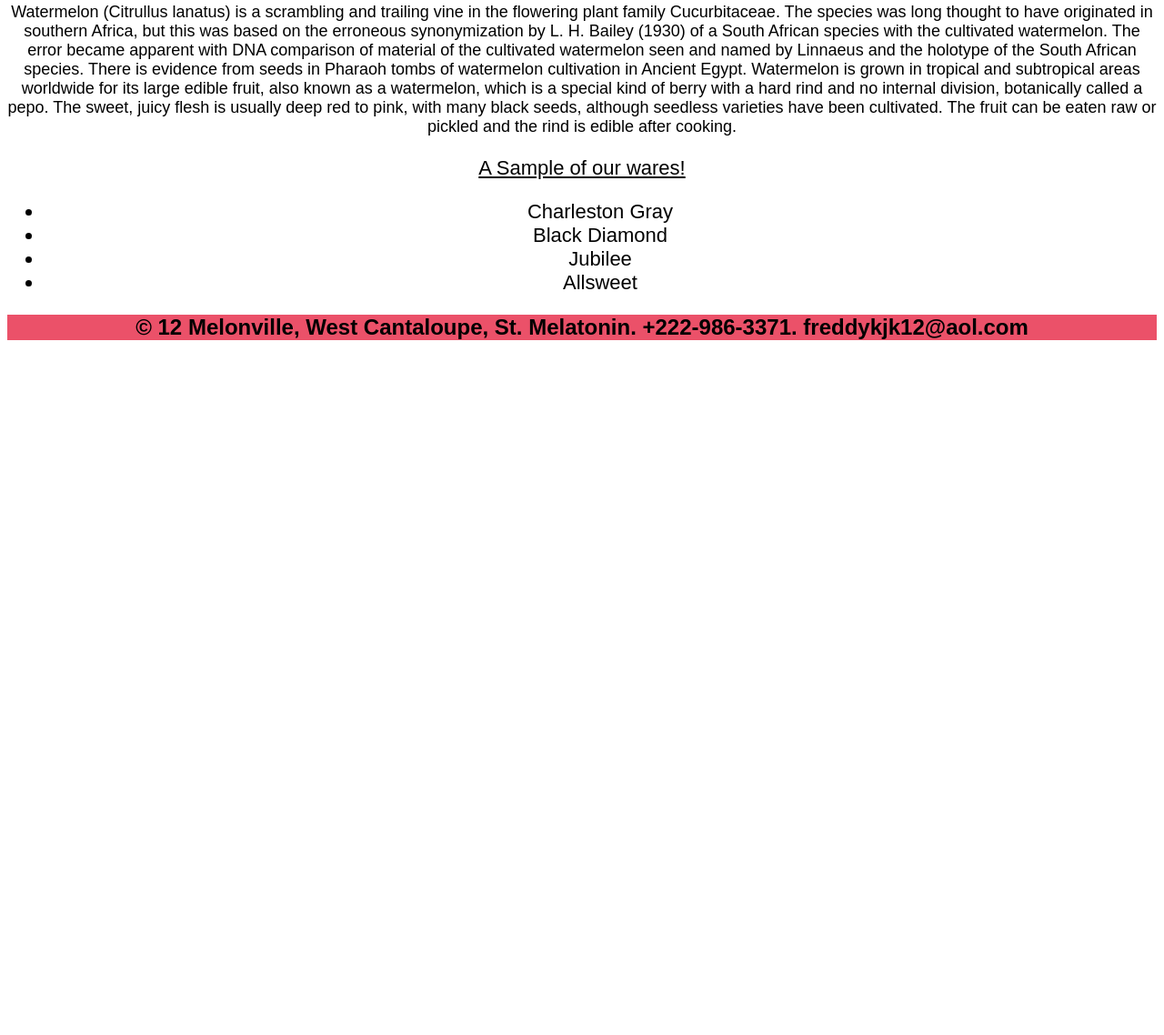
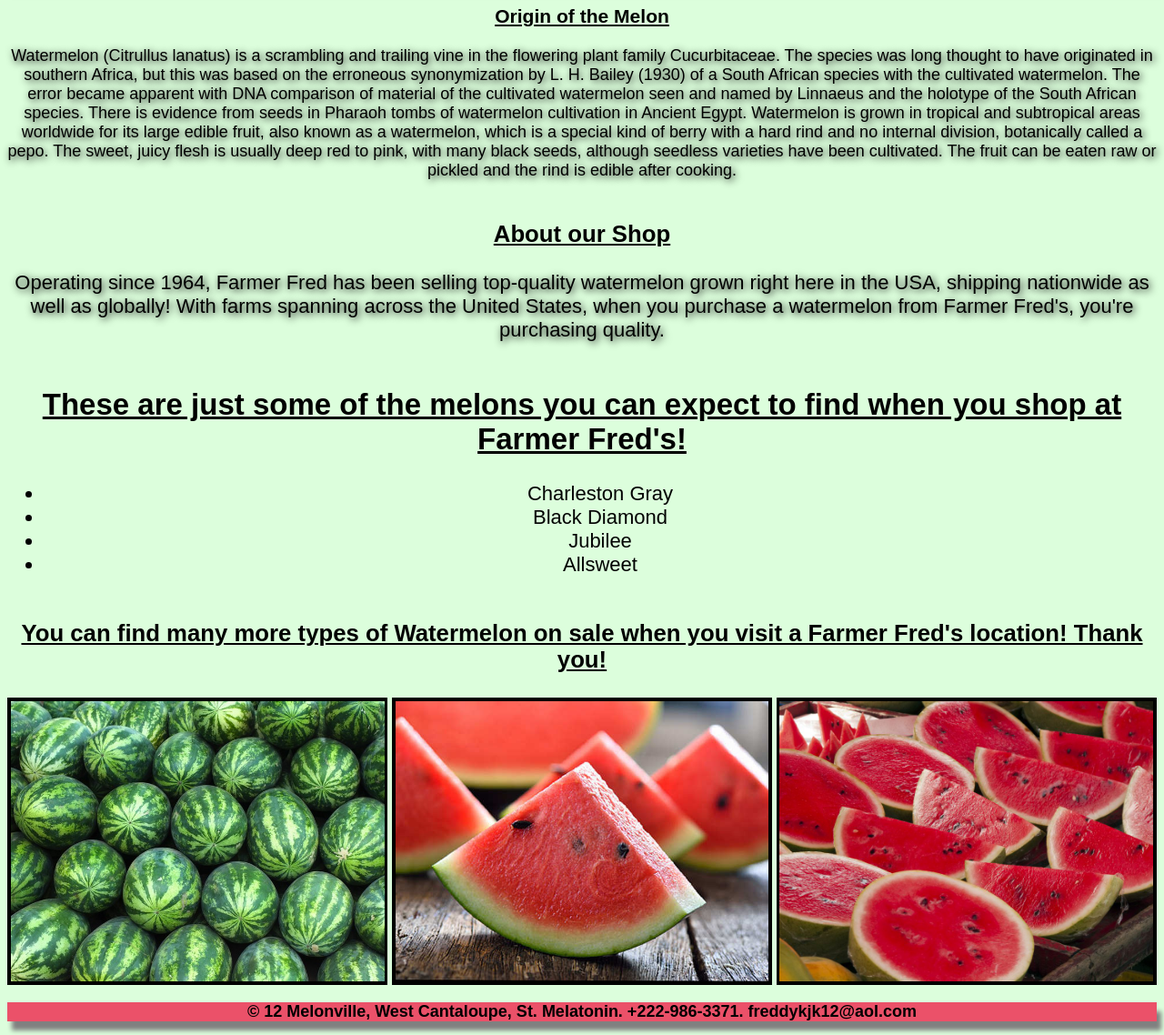
Before and after one commit to cir94/WatermelonSite, a plain HTML site: page index.html in a window 1280 px wide. Shown: the part 188-1326 px from the top of the page at 91% size. Before the commit the page ends 800 px from the top, so only its background shows below. Drawn offline with Linux system fonts and the light colour scheme.

Commit message:
added touches to text and imgs final product

```diff
--- a/index.html
+++ b/index.html
@@ -13,12 +13,18 @@
     </div>
 
     <div class="bodyText">
-      <p>Watermelon (Citrullus lanatus) is a scrambling and trailing vine in the flowering plant family Cucurbitaceae. The species was long thought to have originated in southern Africa, but this was based on the erroneous synonymization by L. H. Bailey (1930) of a South African species with the cultivated watermelon. The error became apparent with DNA comparison of material of the cultivated watermelon seen and named by Linnaeus and the holotype of the South African species. There is evidence from seeds in Pharaoh tombs of watermelon cultivation in Ancient Egypt. Watermelon is grown in tropical and subtropical areas worldwide for its large edible fruit, also known as a watermelon, which is a special kind of berry with a hard rind and no internal division, botanically called a pepo. The sweet, juicy flesh is usually deep red to pink, with many black seeds, although seedless varieties have been cultivated. The fruit can be eaten raw or pickled and the rind is edible after cooking.</p>
+      <h3><u>Origin of the Melon</u></h3>
+      <p class="beginningText">Watermelon (Citrullus lanatus) is a scrambling and trailing vine in the flowering plant family Cucurbitaceae. The species was long thought to have originated in southern Africa, but this was based on the erroneous synonymization by L. H. Bailey (1930) of a South African species with the cultivated watermelon. The error became apparent with DNA comparison of material of the cultivated watermelon seen and named by Linnaeus and the holotype of the South African species. There is evidence from seeds in Pharaoh tombs of watermelon cultivation in Ancient Egypt. Watermelon is grown in tropical and subtropical areas worldwide for its large edible fruit, also known as a watermelon, which is a special kind of berry with a hard rind and no internal division, botanically called a pepo. The sweet, juicy flesh is usually deep red to pink, with many black seeds, although seedless varieties have been cultivated. The fruit can be eaten raw or pickled and the rind is edible after cooking.</p>
     </div>
+
+  <div class="aboutUs">
+    <h3><u>About our Shop</u></h3>
+    <p class="beginningText">Operating since 1964, Farmer Fred has been selling top-quality watermelon grown right here in the USA, shipping nationwide as well as globally! With farms spanning across the United States, when you purchase a watermelon from Farmer Fred's, you're purchasing quality.</p>
+  </div>
 
     <div class="listDesign">
 
-            <p><u>A Sample of our wares!</u></p>
+            <h2><u>These are just some of the melons you can expect to find when you shop at Farmer Fred's!</u></h2>
 
           <ul>
             <li>Charleston Gray</li>
@@ -28,6 +34,15 @@
           </ul>
           </div>
 
+      <div class="aboutUs">
+        <h3><u>You can find many more types of Watermelon on sale when you visit a Farmer Fred's location! Thank you!</u></h3>
+      </div>
+
+      <div>
+          <img src="images/watermelon.jpg" class="watermelonGrid">
+          <img src="images/watermelon2.jpg" class="watermelonGrid">
+          <img src="images/watermelon3.jpg" class="watermelonGrid">
+      </div>
 
 <footer>
 
--- a/main.css
+++ b/main.css
@@ -1,5 +1,5 @@
 body {
-  background-color: #fff;
+  background-color: rgba(10, 251, 13, 0.14);
   font-family: sans-serif;
 }
 
@@ -8,6 +8,7 @@ body {
   padding: 1%;
   background-color: #eb5169;
   font-size: 28px;
+  box-shadow: 5px 10px 5px grey;
 }
 
 .bodyText {
@@ -15,6 +16,25 @@ body {
   text-align: center;
 }
 
+p:hover {
+  text-shadow: 2px 2px 6px #eb5169;
+}
+
+.beginningText {
+  text-shadow: 2px 2px 9px #000000;
+}
+
+
+.aboutUs {
+  text-align: center;
+  font-size: 22px;
+  padding: 1px;
+}
+
+
+li:hover {
+  text-shadow: 2px 2px 6px #eb5169;
+}
 .listDesign {
   text-align: center;
   font-size: 22px;
@@ -22,12 +42,21 @@ body {
 
 .watermelonGrid {
   grid-row: auto;
+  width: 32.5%;
+  padding: 0.3% 0.3%;
+  background-color: black;
+}
+
+.watermelonGrid img {
+  grid-row: auto;
   width: 28%;
-  padding: 2% 2%;
+  background-color: black;
 }
+
 
 .footerDesign {
   background-color: #eb5169;
-  font-size: 16px;
+  font-size: 12px;
   text-align: center;
+  box-shadow: 5px 10px 5px grey;
 }
```
Also changed, not shown: images/watermelonbg.jpg (added).
